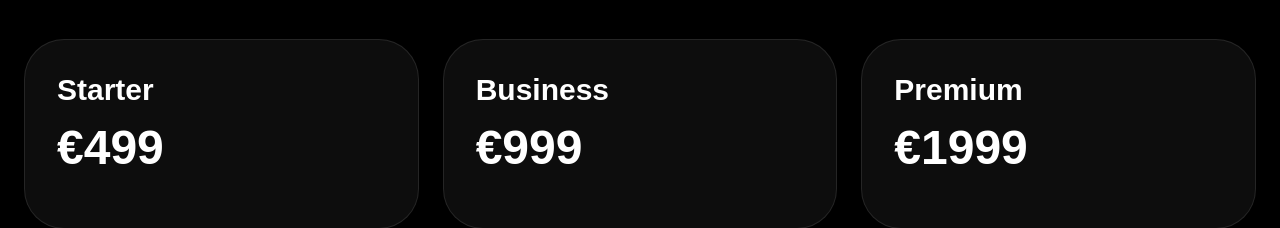
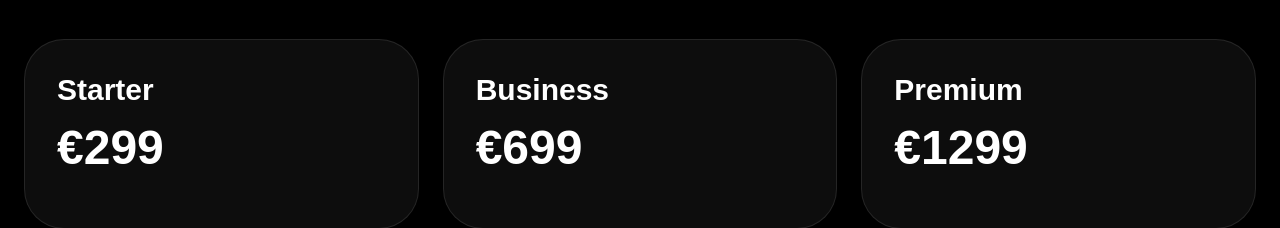
Before and after one commit to Tombaetz/tomswebcraft, a Next.js app: page / in a window 1280 px wide. Shown: the part 2180-2408 px from the top of the page. Built offline with nearby package versions, Linux system fonts and the light colour scheme.

Commit message:
new prices

```diff
--- a/components/PricingSection.tsx
+++ b/components/PricingSection.tsx
@@ -23,7 +23,7 @@ export default function PricingSection() {
           </h3>
 
           <p className="text-5xl font-bold mb-6">
-            €499
+            €299
           </p>
         </div>
 
@@ -33,7 +33,7 @@ export default function PricingSection() {
           </h3>
 
           <p className="text-5xl font-bold mb-6">
-            €999
+            €699
           </p>
         </div>
 
@@ -43,7 +43,7 @@ export default function PricingSection() {
           </h3>
 
           <p className="text-5xl font-bold mb-6">
-            €1999
+            €1299
           </p>
         </div>
 
```
